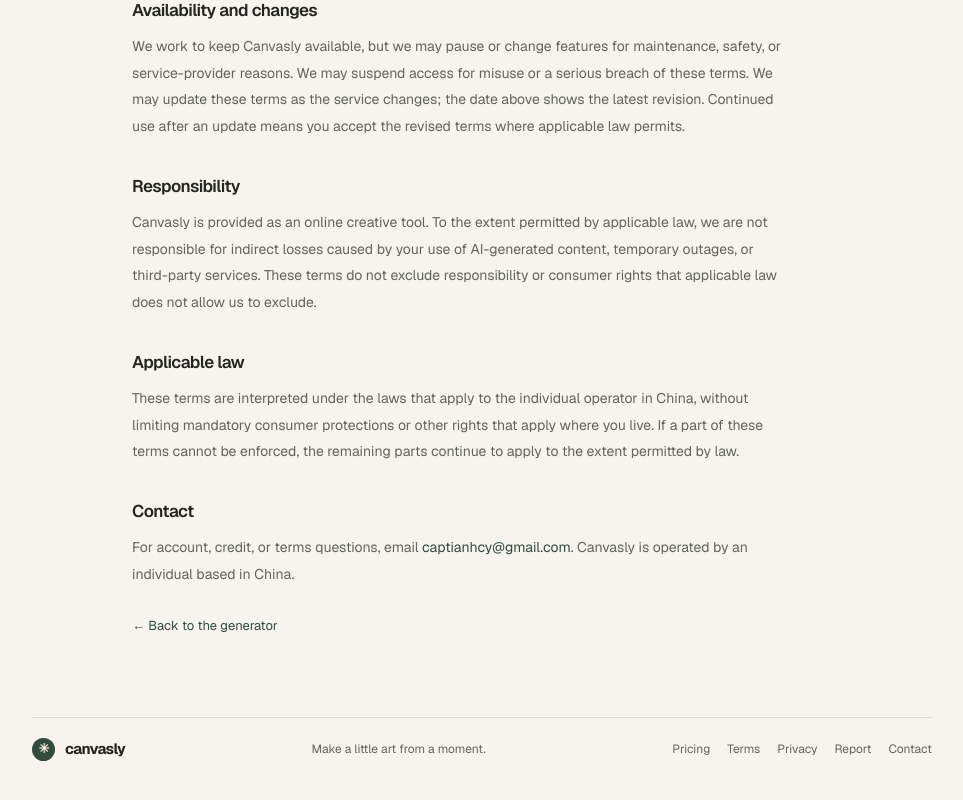
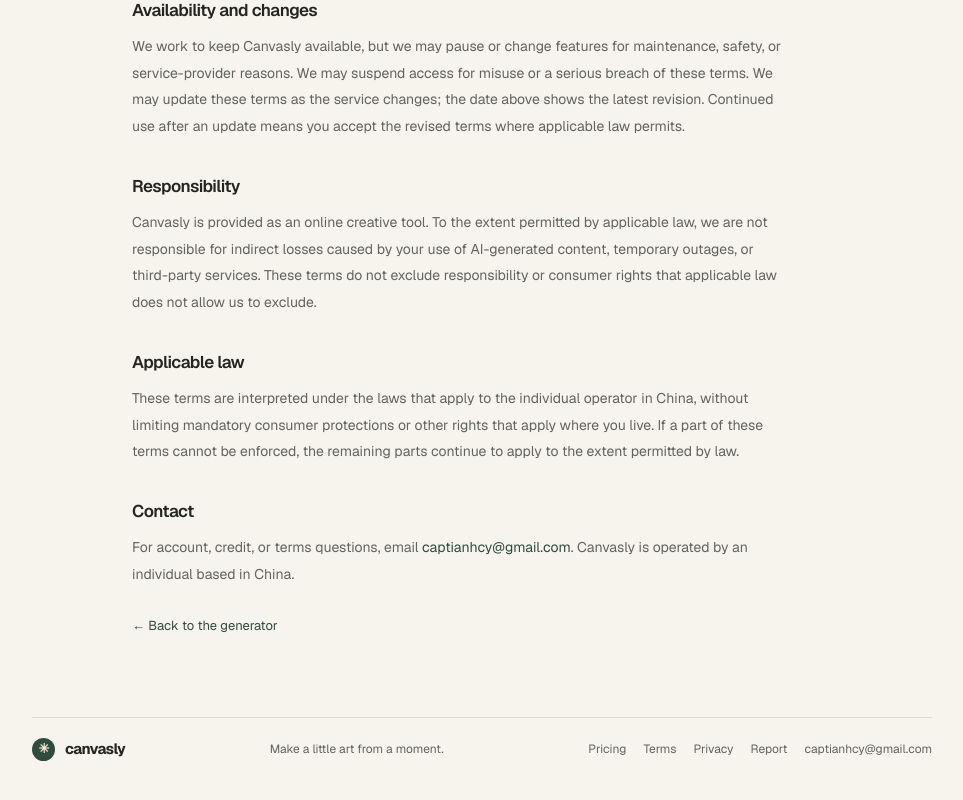
Before and after one commit to Berry-hcy/aioilpaintinggenerator, a Next.js app: page /terms in a window 1280 px wide. Shown: the part 2214-3014 px from the top of the page, without its empty margins (158-1121 px from the left). Built offline with nearby package versions, Linux system fonts and the light colour scheme; no server answers.

Commit message:
Show image model and contact email

```diff
--- a/app/components/SiteFooter.tsx
+++ b/app/components/SiteFooter.tsx
@@ -13,7 +13,7 @@
         <Link href="/terms">Terms</Link>
         <Link href="/privacy">Privacy</Link>
         <a href={`mailto:${CONTACT_EMAIL}?subject=Canvasly%20content%20report`}>Report</a>
-        <a href={`mailto:${CONTACT_EMAIL}`}>Contact</a>
+        <a href={`mailto:${CONTACT_EMAIL}`}>{CONTACT_EMAIL}</a>
       </nav>
     </footer>
   );
--- a/app/globals.css
+++ b/app/globals.css
@@ -140,3 +140,4 @@
 @keyframes demo-roll{to{transform:translate3d(-50%,0,0)}}
 @media(max-width:700px){.demo-carousel-controls{padding:0 2px}.demo-card{flex-basis:min(78vw,350px)}.demo-card-image{aspect-ratio:3/2}.demo-track{animation-duration:48s}}
 @media(prefers-reduced-motion:reduce){.demo-track{animation:none!important;transform:none!important}.demo-marquee{overflow-x:auto;overscroll-behavior-inline:contain;scrollbar-width:thin}.demo-set[aria-hidden="true"]{display:none}}
+.generator-attribution{text-align:center;font-size:10px;line-height:1.7;color:#777970;margin:6px 0 0}.generator-attribution strong{font-weight:600;color:#55584f}.generator-attribution a{color:var(--green);text-underline-offset:2px}
--- a/app/page.tsx
+++ b/app/page.tsx
@@ -187,6 +187,10 @@
           )}
         </div>
         <p className="privacy-note">By creating a painting, your photo is sent to our image service for processing. We don’t save it to a gallery. <Link href="/privacy">Learn about privacy</Link>.</p>
+        <p className="generator-attribution">
+          Image model: <strong>GPT Image 2.5 Sunburst</strong> via Yir · Questions?{" "}
+          <a href="mailto:captianhcy@gmail.com">captianhcy@gmail.com</a>
+        </p>
       </section>
 
       <section className="examples-section" id="examples" aria-labelledby="examples-heading">
```
